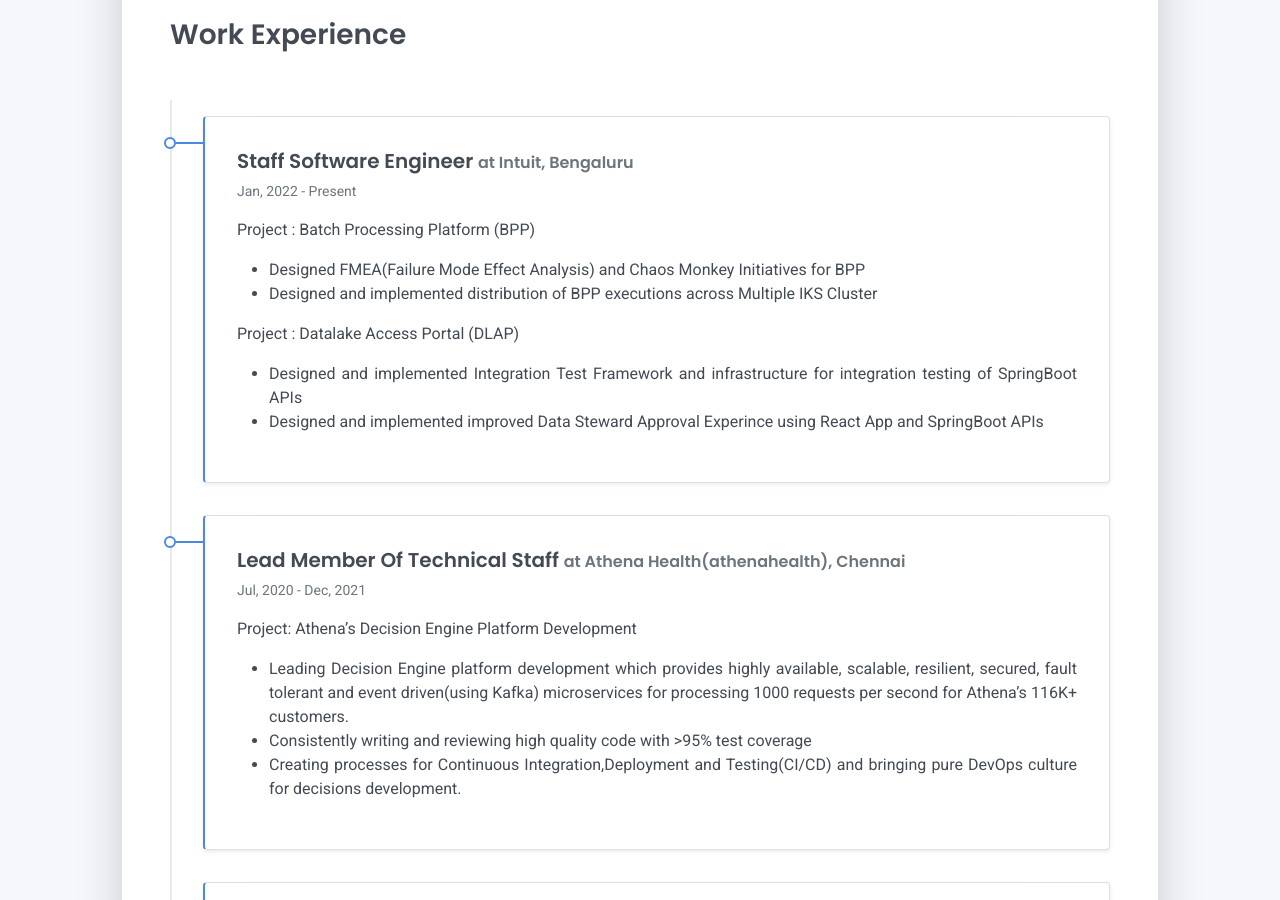
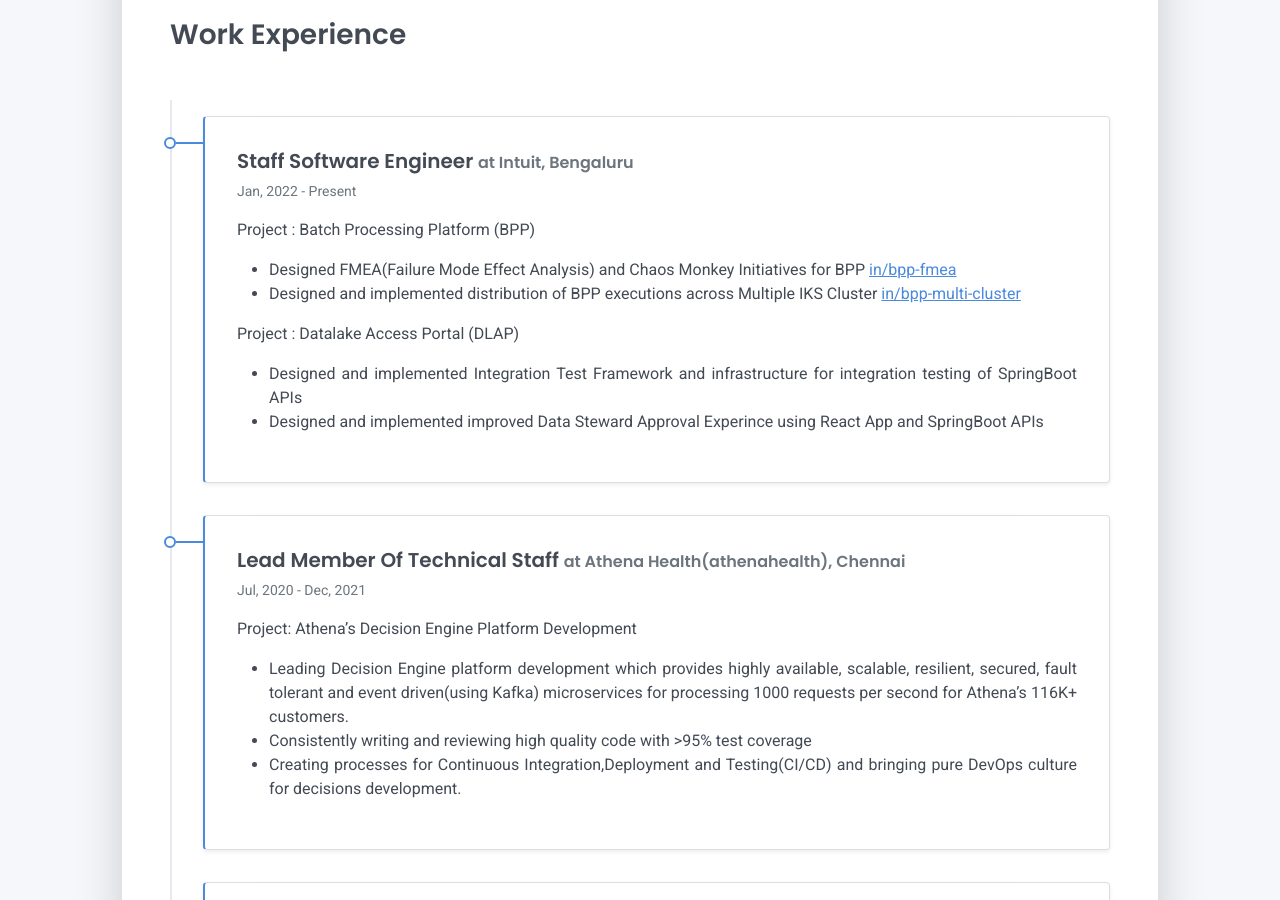
Before and after one commit to anandkshitiz/anandkshitiz.github.io, a Jekyll site: the page built from tabs/about.md, in a window 1280 px wide and 900 px high, scrolled down 1400 px. Built offline with Jekyll 4.4.1, drawn with Linux system fonts in a browser that asks for light colours.

Commit message:
added intuit's details

```diff
--- a/tabs/about/content/work-experience-section.html
+++ b/tabs/about/content/work-experience-section.html
@@ -8,8 +8,8 @@
             <div>
                 <p style="text-align: justify">
                 <ul style="text-align: justify">
-                    <li>Designed FMEA(Failure Mode Effect Analysis) and Chaos Monkey Initiatives for BPP <a href="in/bpp-fmea"></a></li>
-                    <li>Designed and implemented distribution of BPP executions across Multiple IKS Cluster <a href="in/bpp-multi-cluster"></a></li>
+                    <li>Designed FMEA(Failure Mode Effect Analysis) and Chaos Monkey Initiatives for BPP <a href="url">in/bpp-fmea</a></li>
+                    <li>Designed and implemented distribution of BPP executions across Multiple IKS Cluster <a href="url">in/bpp-multi-cluster</a></li>
                 </ul>
                 </p>
             </div>
```
